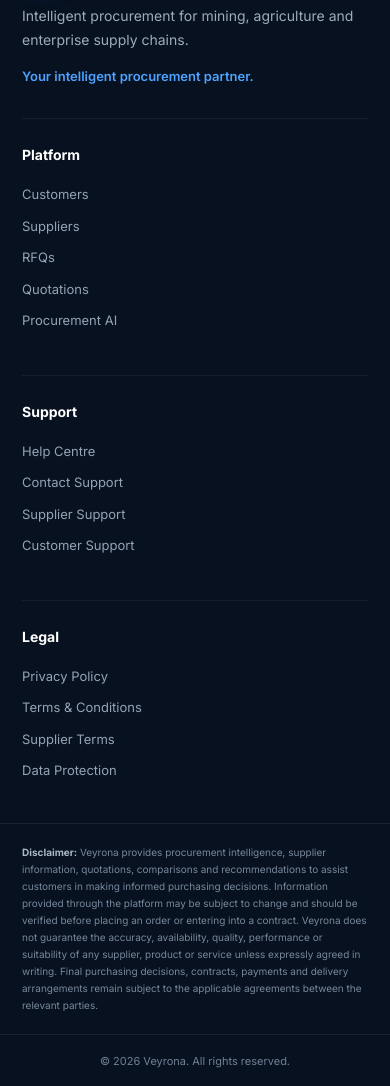
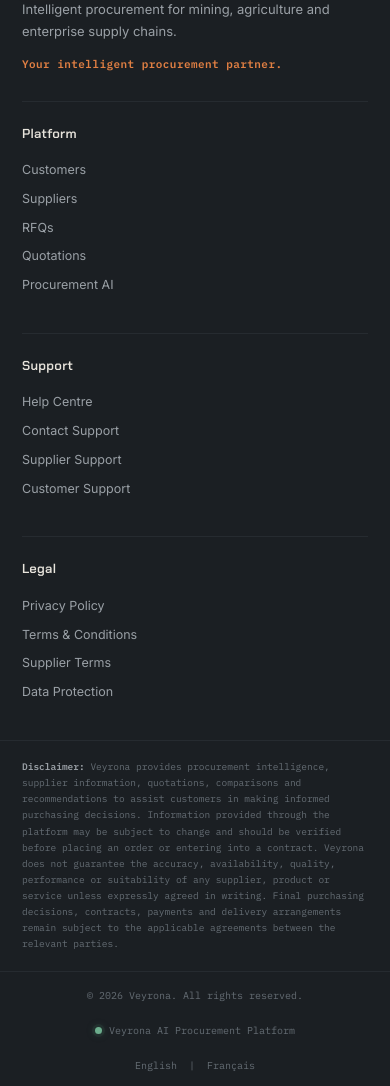
Before and after one commit to JohnMpande24/Veyrona, a website: page public/index.html in a window 390 px wide. Shown: the part 999-2085 px from the top of the page. Drawn offline with Linux system fonts and the light colour scheme.

Commit message:
Update style.css

```diff
--- a/public/css/style.css
+++ b/public/css/style.css
@@ -705,224 +705,143 @@ textarea { resize: vertical; min-height: 80px; }
 
 }
 /* =========================================================
-   VEYRONA PREMIUM FOOTER
+   VEYRONA FOOTER — MATCHES THE MAIN OPERATIONS CONSOLE
    ========================================================= */
 
 .veyrona-footer {
     width: 100%;
     margin-top: 60px;
-    background: #07111f;
-    color: #d8e1ec;
-    border-top: 1px solid rgba(255, 255, 255, 0.08);
+    background: var(--surface);
+    color: var(--text);
+    border-top: 1px solid var(--border-soft);
     font-family: inherit;
 }
 
 .footer-container {
     max-width: 1250px;
     margin: 0 auto;
-    padding: 55px 35px 40px;
-
+    padding: 45px 35px 34px;
     display: grid;
     grid-template-columns: 2fr 1fr 1fr 1fr;
-    gap: 55px;
+    gap: 45px;
 }
 
-/* BRAND */
-
-.footer-brand {
-    max-width: 330px;
-}
+.footer-brand { max-width: 330px; }
 
 .footer-logo {
     display: flex;
     align-items: center;
     gap: 10px;
-
+    font-family: var(--font-display);
     font-size: 22px;
-    font-weight: 800;
-    letter-spacing: 2px;
-    color: #ffffff;
+    font-weight: 700;
+    letter-spacing: 0.04em;
+    color: var(--text);
 }
 
-.footer-logo span:last-child span {
-    color: #4da3ff;
-}
+.footer-logo span:last-child span { color: var(--copper-bright); }
 
 .footer-logo-mark {
     width: 38px;
     height: 38px;
-
     display: flex;
     align-items: center;
     justify-content: center;
-
-    border-radius: 10px;
-
-    background: linear-gradient(
-        135deg,
-        #1683ff,
-        #5db5ff
-    );
-
-    color: white;
+    border-radius: var(--radius-lg);
+    background: linear-gradient(135deg, var(--copper), var(--copper-bright));
+    color: #17120d;
     font-size: 21px;
     font-weight: 800;
-
-    box-shadow: 0 6px 20px rgba(22, 131, 255, 0.25);
+    box-shadow: 0 6px 20px rgba(193, 101, 47, 0.20);
 }
 
 .footer-brand p {
-    margin: 20px 0 15px;
-
-    font-size: 14px;
+    margin: 18px 0 14px;
+    font-size: 13px;
     line-height: 1.7;
-    color: #9eacbd;
+    color: var(--text-dim);
 }
 
 .footer-tagline {
+    font-family: var(--font-mono);
+    font-size: 11px;
+    font-weight: 600;
+    letter-spacing: 0.04em;
+    color: var(--copper-bright);
+}
+
+.footer-column { display: flex; flex-direction: column; }
+
+.footer-column h4 {
+    margin: 0 0 18px;
+    font-family: var(--font-display);
     font-size: 13px;
     font-weight: 600;
-    color: #4da3ff;
-}
-
-/* FOOTER COLUMNS */
-
-.footer-column {
-    display: flex;
-    flex-direction: column;
-}
-
-.footer-column h4 {
-    margin: 0 0 20px;
-
-    font-size: 14px;
-    font-weight: 700;
-    color: #ffffff;
+    color: var(--text);
+    letter-spacing: 0.02em;
 }
 
 .footer-column a {
-    margin-bottom: 12px;
-
-    color: #94a3b5;
+    margin-bottom: 10px;
+    color: var(--text-dim);
     text-decoration: none;
-
-    font-size: 13px;
-
-    transition:
-        color 0.2s ease,
-        transform 0.2s ease;
+    font-size: 12.5px;
+    transition: color 0.2s ease, transform 0.2s ease;
 }
 
 .footer-column a:hover {
-    color: #4da3ff;
+    color: var(--copper-bright);
     transform: translateX(3px);
 }
-
-/* DISCLAIMER */
 
 .footer-disclaimer {
     max-width: 1250px;
     margin: 0 auto;
-
-    padding: 22px 35px;
-
-    border-top: 1px solid rgba(255, 255, 255, 0.07);
-    border-bottom: 1px solid rgba(255, 255, 255, 0.07);
-
-    color: #78889c;
-
-    font-size: 11px;
+    padding: 20px 35px;
+    border-top: 1px solid var(--border-soft);
+    border-bottom: 1px solid var(--border-soft);
+    color: var(--text-faint);
+    font-family: var(--font-mono);
+    font-size: 10px;
     line-height: 1.7;
 }
 
-.footer-disclaimer strong {
-    color: #aab7c7;
-}
-
-/* BOTTOM BAR */
+.footer-disclaimer strong { color: var(--text-dim); }
 
 .footer-bottom {
     max-width: 1250px;
     margin: 0 auto;
-
-    padding: 20px 35px;
-
+    padding: 18px 35px;
     display: flex;
     align-items: center;
     justify-content: space-between;
-
     gap: 20px;
-
-    color: #718096;
-    font-size: 11px;
+    color: var(--text-faint);
+    font-family: var(--font-mono);
+    font-size: 10px;
 }
 
-.footer-status {
-    display: flex;
-    align-items: center;
-    gap: 7px;
-}
+.footer-status { display: flex; align-items: center; gap: 7px; }
 
 .status-dot {
     width: 7px;
     height: 7px;
-
     border-radius: 50%;
-
-    background: #25c46a;
-
-    box-shadow:
-        0 0 0 3px rgba(37, 196, 106, 0.12),
-        0 0 10px rgba(37, 196, 106, 0.35);
+    background: var(--patina-bright);
+    box-shadow: 0 0 0 3px rgba(78, 138, 111, 0.12), 0 0 10px rgba(78, 138, 111, 0.30);
 }
 
-/* MOBILE */
-
 @media (max-width: 900px) {
-
-    .footer-container {
-        grid-template-columns: 1fr 1fr;
-        gap: 40px;
-    }
-
-    .footer-brand {
-        grid-column: 1 / -1;
-        max-width: 100%;
-    }
-
-    .footer-disclaimer {
-        padding: 20px;
-    }
-
-    .footer-bottom {
-        flex-direction: column;
-        text-align: center;
-    }
+    .footer-container { grid-template-columns: 1fr 1fr; gap: 35px; }
+    .footer-brand { grid-column: 1 / -1; max-width: 100%; }
+    .footer-disclaimer { padding: 20px; }
+    .footer-bottom { flex-direction: column; text-align: center; }
 }
 
 @media (max-width: 600px) {
-
-    .footer-container {
-        grid-template-columns: 1fr;
-        padding: 40px 22px 30px;
-        gap: 32px;
-    }
-
-    .footer-brand {
-        grid-column: auto;
-    }
-
-    .footer-column {
-        border-top: 1px solid rgba(255,255,255,0.06);
-        padding-top: 25px;
-    }
-
-    .footer-disclaimer {
-        padding: 20px 22px;
-        font-size: 10px;
-    }
-
-    .footer-bottom {
-        padding: 18px 22px;
-    }
+    .footer-container { grid-template-columns: 1fr; padding: 36px 22px 28px; gap: 28px; }
+    .footer-brand { grid-column: auto; }
+    .footer-column { border-top: 1px solid var(--border-soft); padding-top: 22px; }
+    .footer-disclaimer { padding: 18px 22px; font-size: 9.5px; }
+    .footer-bottom { padding: 16px 22px; }
 }
```
